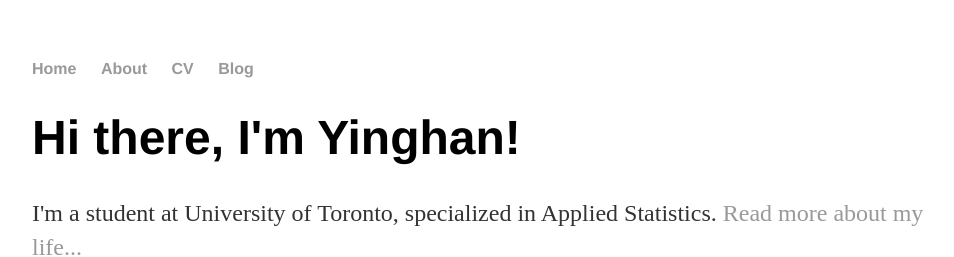
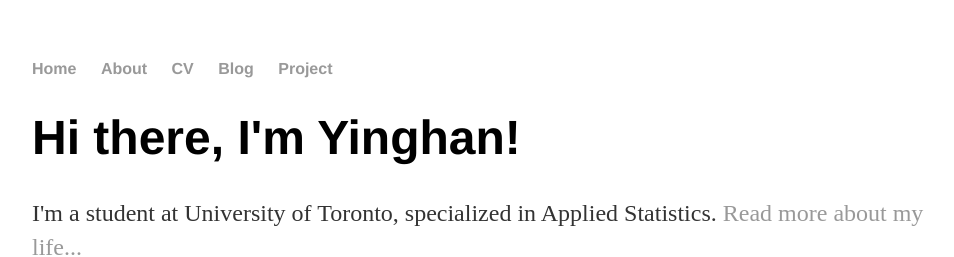
Before and after one commit to YinghanZhang0410/YinghanZhang0410.github.io, a Jekyll site: the page index.html, which Jekyll copies as it is, in a window 1280 px wide. Shown: the top 257 px of the page, without its empty margins (160-1114 px from the left). Built offline with Jekyll 4.4.1, drawn with Linux system fonts in a browser that asks for light colours.

Commit message:
Update index.html

```diff
--- a/index.html
+++ b/index.html
@@ -12,6 +12,7 @@
 	        	<li><a href="/about">About</a></li>
         		<li><a href="/cv">CV</a></li>
         		<li><a href="/blog">Blog</a></li>
+			<li><a href="/project">Project</a></li>
     		</ul>
 		</nav>
 		<div class="container">
```
